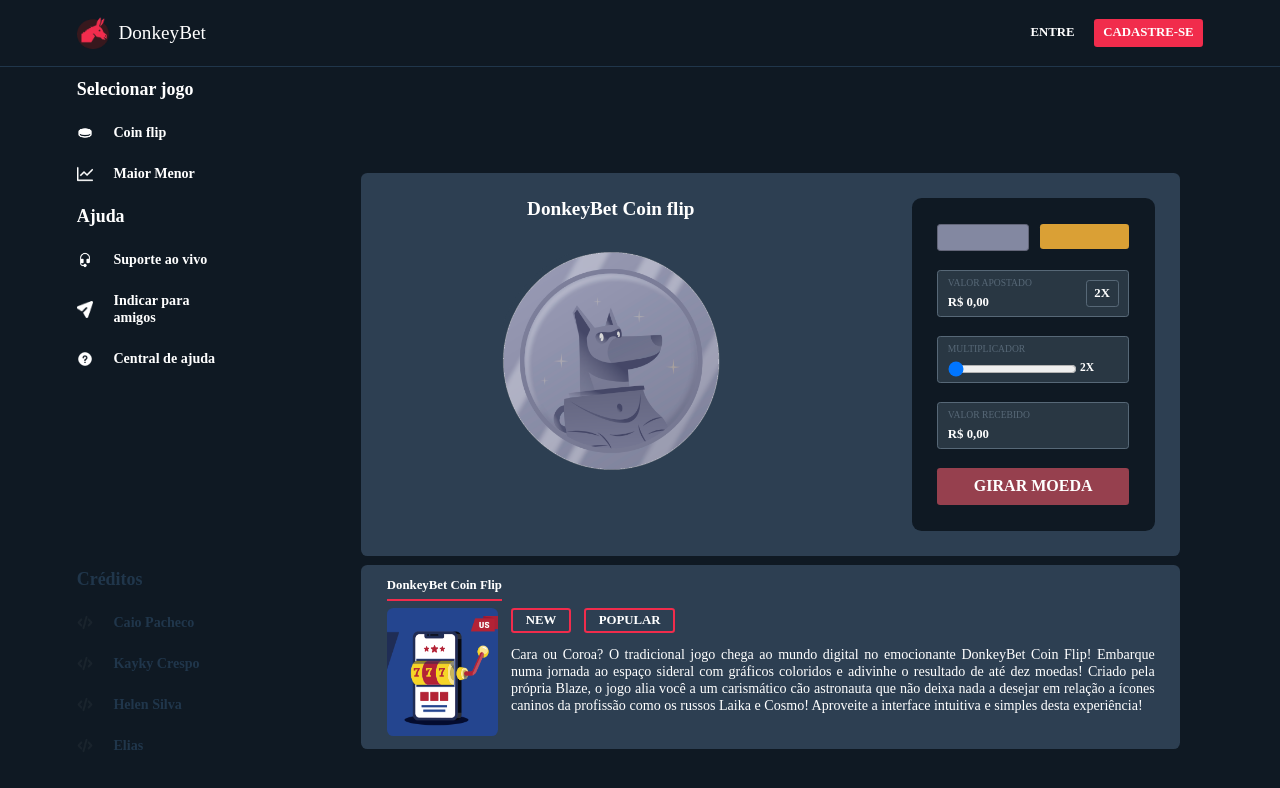
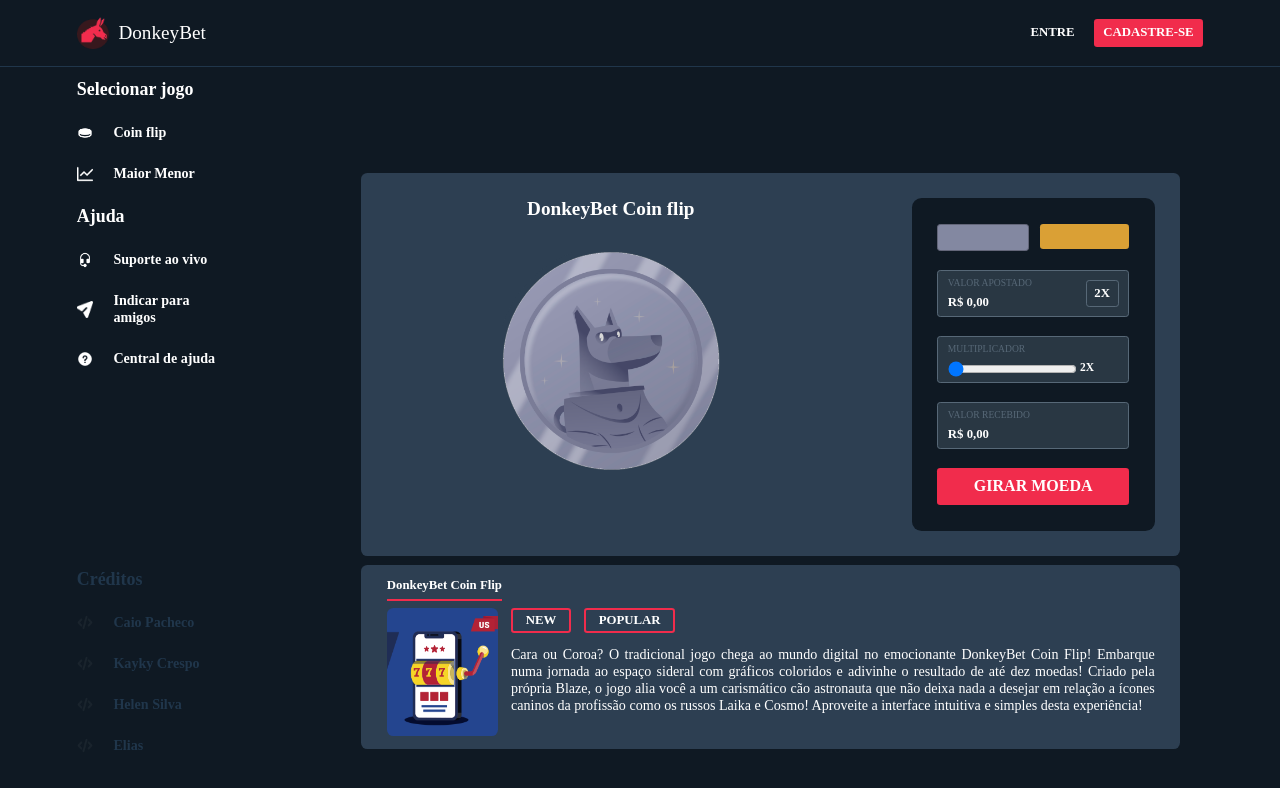
Before and after one commit to caiopa22/DonkeyBet-front, a React (Create React App) app: page / in a window 1280 px wide. Shown: the top 788 px of the page. Built offline with nearby package versions, Linux system fonts and the light colour scheme; a web font is replaced by a local one.

Commit message:
First commit

```diff
--- a/src/components/MainPage/index.js
+++ b/src/components/MainPage/index.js
@@ -201,11 +201,14 @@
                         <div
                             style={{
                                 cursor: !isLogged && 'not-allowed', // Set cursor style conditionally
+                                cursor: isFlipping && 'not-allowed',
                                 backgroundColor: !isLogged && 'rgb(150, 64, 78)', // Set background color conditionally
+                                backgroundColor: isFlipping && 'rgb(150, 64, 78)', // Set background color conditionally
                             }}
+
                             title={!isLogged ? "Você precisa estar logado para acessar esta área" : ""}
-                            onClick={() => flipCoin()}
-                        >
+                            onClick={!isFlipping ? () => flipCoin() : null}
+                            >
                             <h1>GIRAR MOEDA</h1>
                         </div>
                     </div>
--- a/src/components/RegisterComponent/index.js
+++ b/src/components/RegisterComponent/index.js
@@ -156,7 +156,6 @@
     }
 
 
-
     useEffect(() => {
         console.log(formData)
     }, [formData])
```
